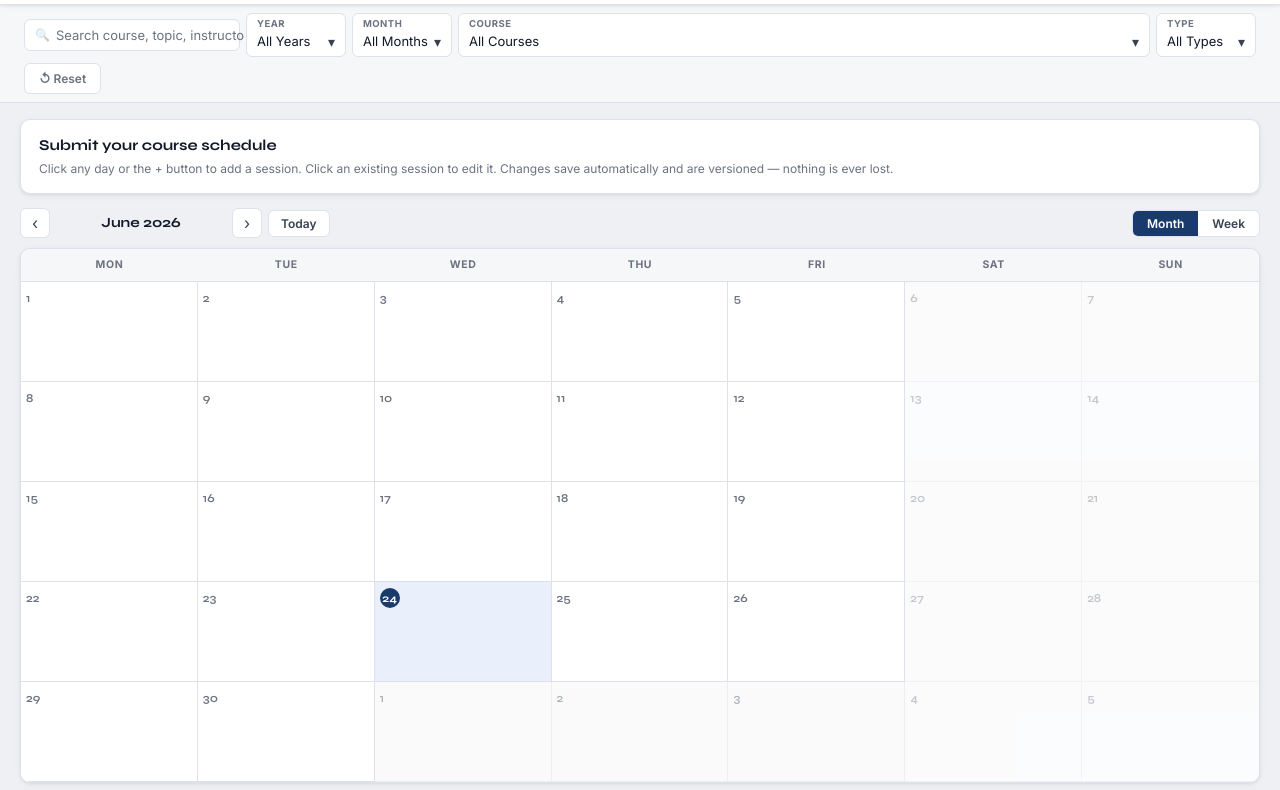
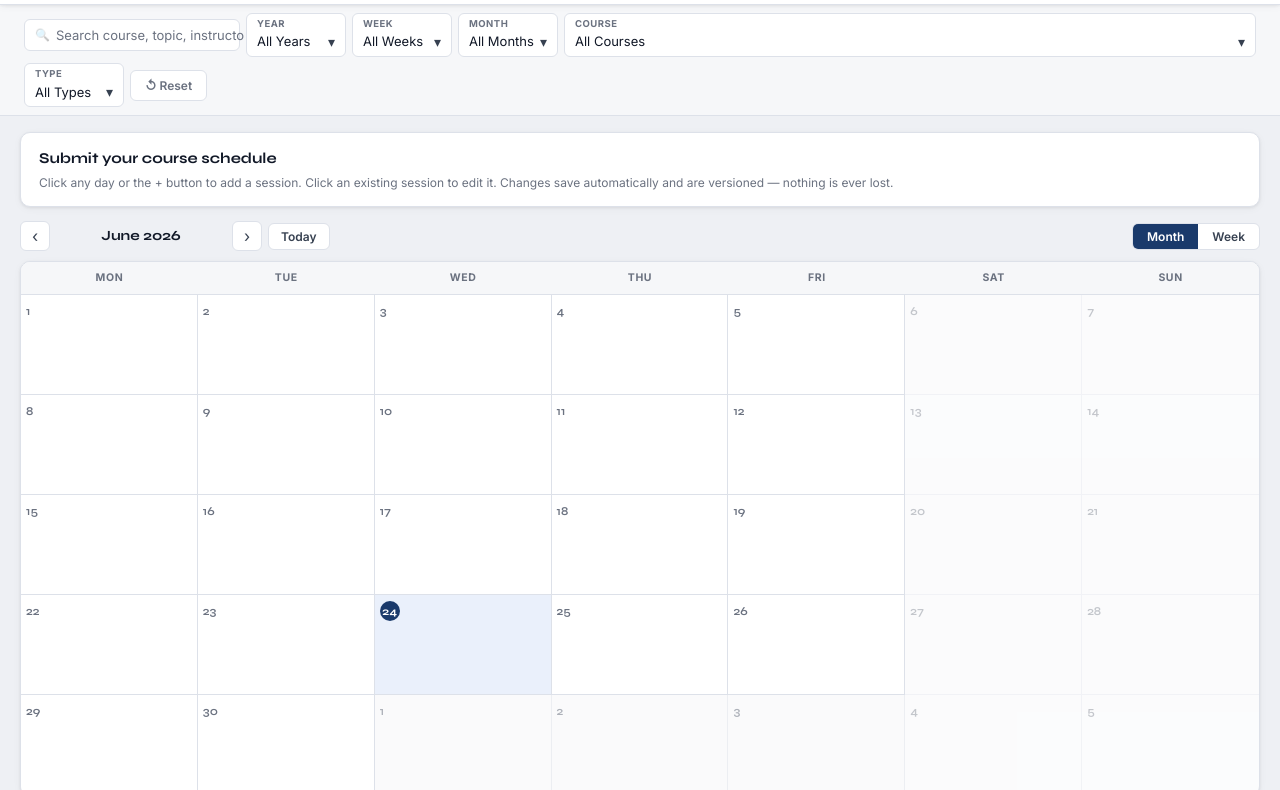
Before and after one commit to DVMOffice/Timetable, a plain HTML site: page index.html in a window 1280 px wide. Shown: the part 51-841 px from the top of the page. Drawn offline with Linux system fonts and the light colour scheme; no server answers.

Commit message:
Update index.html

```diff
--- a/index.html
+++ b/index.html
@@ -50,6 +50,13 @@
               <option value="2">Year 2</option>
               <option value="3">Year 3</option>
             </select>
+            <span class="fbar-arrow">▾</span>
+          </div>
+        </div>
+        <div class="fbar-item">
+          <label class="fbar-label">Week</label>
+          <div class="fbar-select-wrap">
+            <select id="filter-week" class="fbar-select"><option value="all">All Weeks</option></select>
             <span class="fbar-arrow">▾</span>
           </div>
         </div>
```
